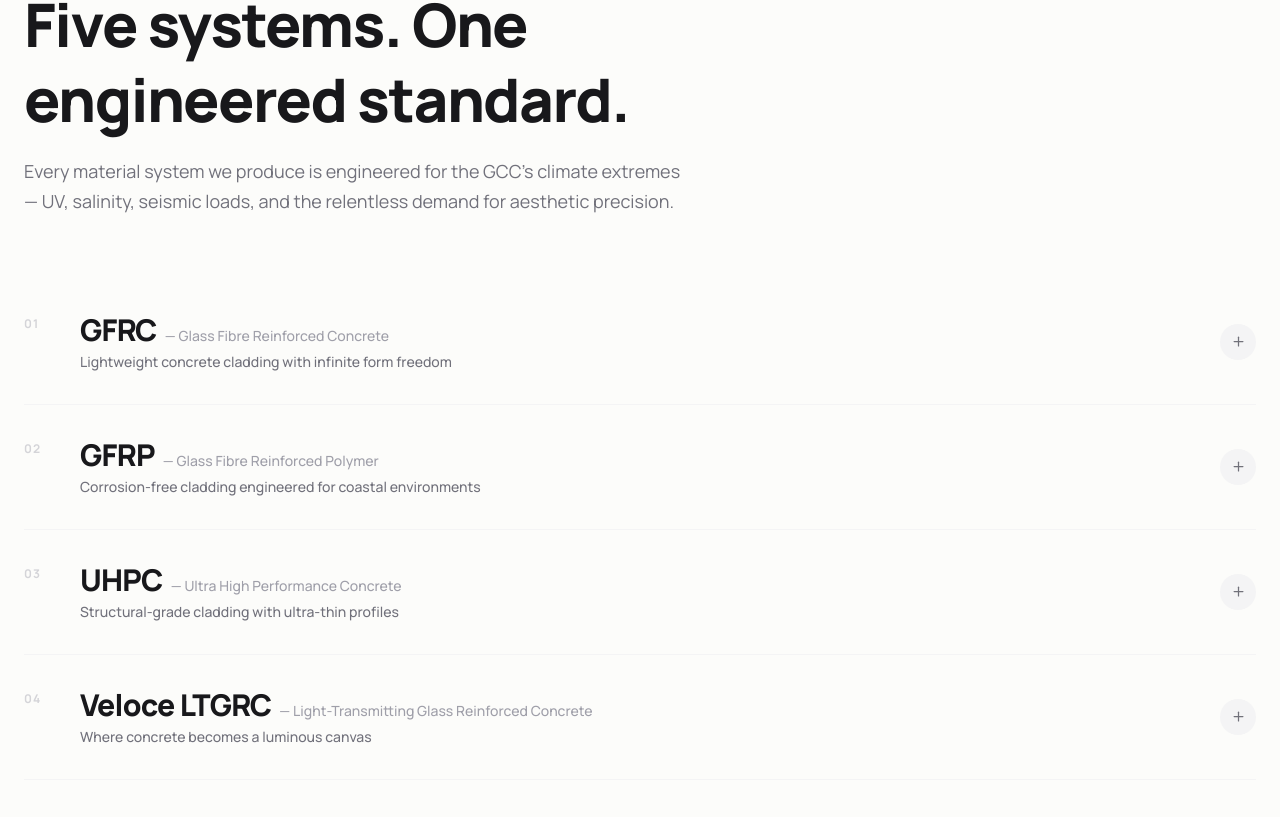
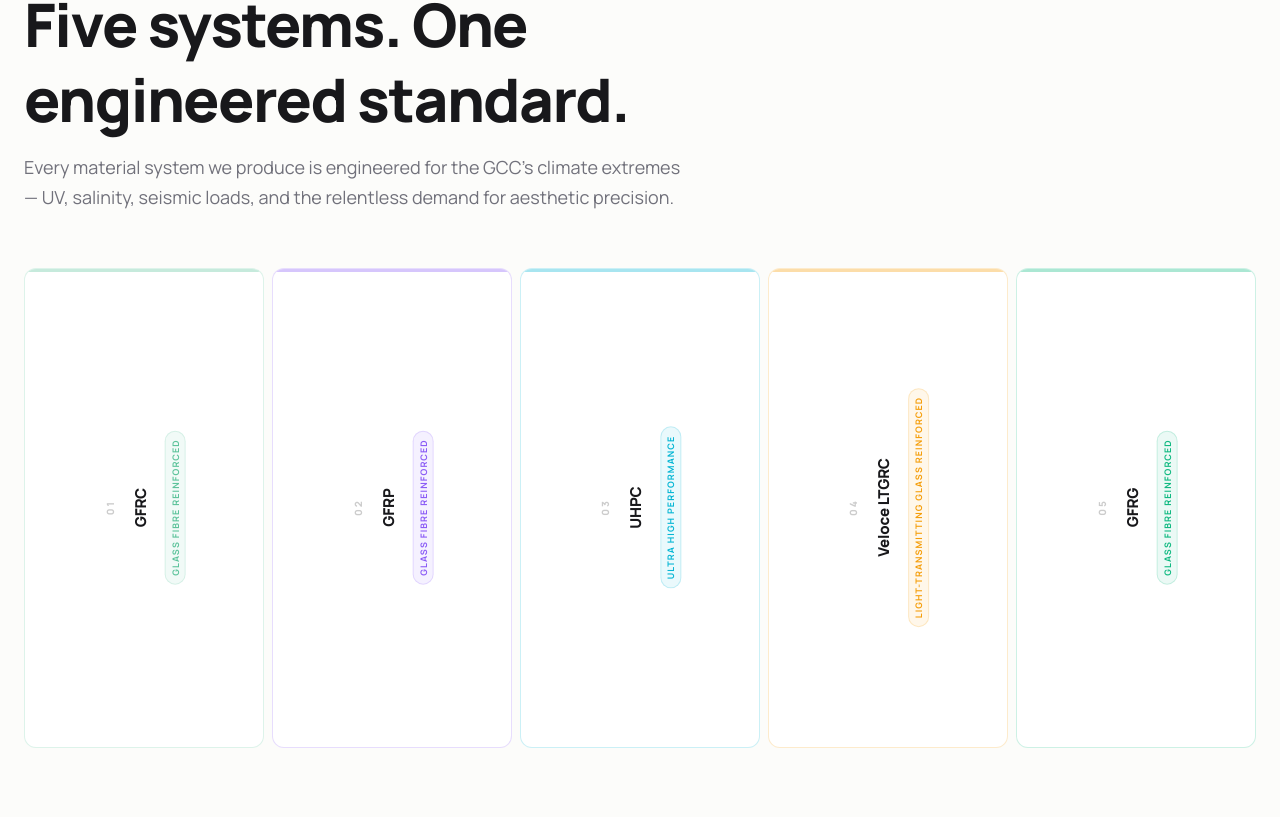
Before and after one commit to kareemzeki-boop/nxtgen-eemar-website, a Next.js app: page /nxtgen-eemar-website/ in a window 1280 px wide. Shown: the part 1289-2106 px from the top of the page. Built offline with nearby package versions, Linux system fonts and the light colour scheme.

Commit message:
Services: expanding accordion cards — same hover mechanic as Innovations

```diff
--- a/app/globals.css
+++ b/app/globals.css
@@ -29,7 +29,8 @@
 * { box-sizing: border-box; }
 
 @media (max-width: 767px) {
-  .inno-label {
+  .inno-label,
+  .svc-label {
     transform: rotate(0deg) !important;
   }
 }
--- a/components/Services.tsx
+++ b/components/Services.tsx
@@ -1,13 +1,11 @@
 "use client";
 import { useState } from "react";
-import { motion, AnimatePresence } from "framer-motion";
-import { Plus, Minus, CheckCircle2 } from "lucide-react";
+import { motion } from "framer-motion";
+import { CheckCircle2, ArrowUpRight } from "lucide-react";
 import { services } from "@/lib/content";
 
-// All material data lives in lib/content.ts — edit there.
-
 export default function Services() {
-  const [open, setOpen] = useState<string | null>(null);
+  const [hovered, setHovered] = useState<number | null>(null);
 
   return (
     <section id="services" className="section-light py-16 md:py-24 lg:py-28">
@@ -19,7 +17,7 @@ export default function Services() {
           whileInView={{ opacity: 1, y: 0 }}
           viewport={{ once: true }}
           transition={{ duration: 0.6, ease: "easeOut" }}
-          className="mb-12 md:mb-16"
+          className="mb-10 md:mb-14"
         >
           <span className="tag-pill bg-indigo-50 text-indigo-600 border border-indigo-100 mb-4">
             Our Materials
@@ -27,124 +25,195 @@ export default function Services() {
           <h2 className="text-3xl sm:text-4xl md:text-6xl font-black tracking-tight text-zinc-900 max-w-3xl leading-tight mt-4">
             Five systems. One engineered standard.
           </h2>
-          <p className="mt-4 sm:mt-5 text-base sm:text-lg text-zinc-500 max-w-2xl leading-relaxed">
+          <p className="mt-4 text-base sm:text-lg text-zinc-500 max-w-2xl leading-relaxed">
             Every material system we produce is engineered for the GCC&apos;s climate extremes — UV, salinity, seismic loads, and the relentless demand for aesthetic precision.
           </p>
         </motion.div>
 
-        {/* Accordion */}
-        <div className="flex flex-col divide-y divide-zinc-100">
-          {services.map((svc, i) => (
+        {/* ── Expanding accordion cards ── */}
         <motion.div
-              key={svc.id}
-              initial={{ opacity: 0, y: 20 }}
+          initial={{ opacity: 0, y: 24 }}
           whileInView={{ opacity: 1, y: 0 }}
           viewport={{ once: true }}
-              transition={{ delay: i * 0.06, duration: 0.5 }}
+          transition={{ duration: 0.6, delay: 0.15, ease: "easeOut" }}
+          className="flex flex-col md:flex-row gap-2"
+          style={{ height: "clamp(480px, 54vh, 580px)" }}
+          onMouseLeave={() => setHovered(null)}
         >
-              <button
-                className="w-full text-left py-6 sm:py-8 flex items-start gap-4 sm:gap-6 group"
-                onClick={() => setOpen(open === svc.id ? null : svc.id)}
+          {services.map((svc, i) => {
+            const active = hovered === i;
+            const dimmed = hovered !== null && !active;
+
+            return (
+              <div
+                key={svc.id}
+                onMouseEnter={() => setHovered(i)}
+                style={{
+                  flex:         active ? 4 : dimmed ? 0.45 : 1,
+                  transition:   "flex 0.5s cubic-bezier(0.4,0,0.2,1)",
+                  border:       `1px solid ${active ? svc.accentColor : svc.accentColor + "35"}`,
+                  background:   "#ffffff",
+                  borderRadius: "12px",
+                  overflow:     "hidden",
+                  cursor:       "pointer",
+                  position:     "relative",
+                  minWidth:     0,
+                }}
               >
-                <span className="text-xs font-bold text-zinc-300 mt-1 w-6 sm:w-8 shrink-0 tracking-widest">
+                {/* Top accent bar */}
+                <div style={{
+                  position: "absolute", top: 0, left: 0, right: 0, height: 3,
+                  background: svc.accentColor,
+                  opacity: active ? 1 : 0.35,
+                  transition: "opacity 0.5s",
+                }} />
+
+                {/* Background image watermark — visible when expanded */}
+                <img
+                  src={svc.image}
+                  alt=""
+                  aria-hidden="true"
+                  style={{
+                    position: "absolute", inset: 0,
+                    width: "100%", height: "100%",
+                    objectFit: "cover",
+                    opacity: active ? 0.06 : 0,
+                    transition: "opacity 0.5s",
+                    pointerEvents: "none",
+                  }}
+                />
+
+                {/* ── COLLAPSED — rotated label ── */}
+                <div style={{
+                  position: "absolute", inset: 0,
+                  display: "flex", alignItems: "center", justifyContent: "center",
+                  opacity: active ? 0 : 1,
+                  transition: "opacity 0.25s",
+                  pointerEvents: active ? "none" : "auto",
+                }}>
+                  <div
+                    className="svc-label"
+                    style={{
+                      display: "flex", flexDirection: "column",
+                      alignItems: "center", gap: 12,
+                      transform: "rotate(-90deg)",
+                      whiteSpace: "nowrap",
+                      transition: "transform 0.5s",
+                    }}
+                  >
+                    <span style={{
+                      fontSize: 10, fontWeight: 800, letterSpacing: "0.2em",
+                      color: "rgba(0,0,0,0.2)", textTransform: "uppercase",
+                    }}>
                       {svc.number}
                     </span>
-                <div className="flex-1 min-w-0">
-                  <div className="flex items-start sm:items-center justify-between gap-3">
-                    <div className="min-w-0">
-                      <div className="flex flex-wrap items-baseline gap-2">
-                        <h3 className="text-xl sm:text-2xl md:text-3xl font-black text-zinc-900 tracking-tight">
+                    <span style={{
+                      fontSize: 15, fontWeight: 900, letterSpacing: "-0.01em",
+                      color: "#18181b",
+                    }}>
                       {svc.title}
-                        </h3>
-                        <span className="text-xs sm:text-sm text-zinc-400 font-medium hidden sm:inline truncate">
-                          — {svc.full}
+                    </span>
+                    <span style={{
+                      fontSize: 9, fontWeight: 700, letterSpacing: "0.12em",
+                      textTransform: "uppercase",
+                      color: svc.accentColor,
+                      padding: "3px 8px",
+                      background: `${svc.accentColor}15`,
+                      borderRadius: 999,
+                      border: `1px solid ${svc.accentColor}30`,
+                    }}>
+                      {svc.full.split(" ").slice(0, 3).join(" ")}
                     </span>
                   </div>
-                      <p className="text-zinc-500 text-xs sm:text-sm mt-1 font-medium">{svc.tagline}</p>
                 </div>
-                    <div
-                      className="w-8 h-8 sm:w-9 sm:h-9 rounded-full flex items-center justify-center shrink-0 transition-all duration-200"
-                      style={{
-                        background: open === svc.id ? svc.accentColor : "#f4f4f5",
-                        color: open === svc.id ? "#fff" : "#71717a",
-                      }}
-                    >
-                      {open === svc.id ? <Minus size={15} /> : <Plus size={15} />}
+
+                {/* ── EXPANDED — full content ── */}
+                <div style={{
+                  position: "absolute", inset: 0,
+                  padding: "24px 24px",
+                  display: "flex", flexDirection: "column",
+                  opacity: active ? 1 : 0,
+                  transition: active ? "opacity 0.3s 0.2s" : "opacity 0.15s",
+                  pointerEvents: active ? "auto" : "none",
+                  overflowY: "auto",
+                }}>
+
+                  {/* Number + title */}
+                  <div style={{ marginBottom: 14 }}>
+                    <div style={{ display: "flex", alignItems: "center", justifyContent: "space-between", marginBottom: 6 }}>
+                      <span style={{ fontSize: 10, fontWeight: 800, color: "rgba(0,0,0,0.2)", letterSpacing: "0.2em" }}>
+                        {svc.number}
+                      </span>
+                      <span style={{
+                        fontSize: 9, fontWeight: 700, letterSpacing: "0.12em",
+                        textTransform: "uppercase", color: svc.accentColor,
+                        padding: "3px 8px", borderRadius: 999,
+                        background: `${svc.accentColor}15`,
+                        border: `1px solid ${svc.accentColor}30`,
+                      }}>
+                        {svc.title}
+                      </span>
                     </div>
+                    <h3 style={{ fontSize: "clamp(16px,1.8vw,22px)", fontWeight: 900, color: "#18181b", letterSpacing: "-0.02em", lineHeight: 1.2 }}>
+                      {svc.full}
+                    </h3>
+                    <p style={{ fontSize: 11, color: "#71717a", fontWeight: 600, marginTop: 4 }}>
+                      {svc.tagline}
+                    </p>
                   </div>
-                </div>
-              </button>
 
-              <AnimatePresence initial={false}>
-                {open === svc.id && (
-                  <motion.div
-                    key="content"
-                    initial={{ height: 0, opacity: 0 }}
-                    animate={{ height: "auto", opacity: 1 }}
-                    exit={{ height: 0, opacity: 0 }}
-                    transition={{ duration: 0.45, ease: [0.25, 0.46, 0.45, 0.94] }}
-                    className="overflow-hidden"
-                  >
-                    <div className="pb-8 sm:pb-10 pl-0 sm:pl-10 md:pl-14 grid grid-cols-1 md:grid-cols-2 gap-6 md:gap-10">
+                  {/* Description */}
+                  <p style={{ fontSize: 12, color: "#52525b", lineHeight: 1.65, marginBottom: 14, flexShrink: 0 }}>
+                    {svc.description}
+                  </p>
 
-                      {/* Left: description + features + CTA */}
-                      <div className="order-2 md:order-1">
-                        <p className="text-zinc-600 text-sm leading-relaxed mb-5">{svc.description}</p>
-                        <ul className="flex flex-col gap-2.5">
-                          {svc.features.map((f) => (
-                            <li key={f} className="flex items-start gap-2.5 text-sm text-zinc-700">
-                              <CheckCircle2
-                                size={15}
-                                className="mt-0.5 shrink-0"
-                                style={{ color: svc.accentColor }}
-                              />
+                  {/* Features */}
+                  <ul style={{ display: "flex", flexDirection: "column", gap: 6, marginBottom: 14, flexShrink: 0 }}>
+                    {svc.features.slice(0, 4).map((f) => (
+                      <li key={f} style={{ display: "flex", alignItems: "flex-start", gap: 7, fontSize: 11, color: "#3f3f46" }}>
+                        <CheckCircle2 size={12} style={{ color: svc.accentColor, marginTop: 1, flexShrink: 0 }} />
                         {f}
                       </li>
                     ))}
                   </ul>
+
+                  <div style={{ flex: 1 }} />
+
+                  {/* Quote snippet */}
+                  {svc.quote && (
+                    <p style={{ fontSize: 11, color: "#a1a1aa", fontStyle: "italic", marginBottom: 14, borderLeft: `2px solid ${svc.accentColor}40`, paddingLeft: 10, lineHeight: 1.5 }}>
+                      &ldquo;{svc.quote.slice(0, 90)}&hellip;&rdquo;
+                    </p>
+                  )}
+
+                  {/* CTA */}
                   <a
                     href="#contact"
-                          className="btn-primary inline-flex items-center gap-2 px-5 sm:px-6 py-3 text-sm mt-6 sm:mt-8"
-                          style={{ background: svc.accentColor }}
+                    style={{
+                      display: "inline-flex", alignItems: "center", justifyContent: "center",
+                      gap: 6, padding: "10px 18px", borderRadius: 9999,
+                      background: svc.accentColor, color: "#fff",
+                      fontSize: 11, fontWeight: 700, textDecoration: "none",
+                      letterSpacing: "0.04em", transition: "opacity 0.2s",
+                      flexShrink: 0,
+                    }}
+                    onMouseEnter={e => (e.currentTarget.style.opacity = "0.85")}
+                    onMouseLeave={e => (e.currentTarget.style.opacity = "1")}
                   >
-                          Request a Quote
+                    Request a Quote <ArrowUpRight size={12} />
                   </a>
-                      </div>
 
-                      {/* Right: facade photo with testimonial overlay */}
-                      <div className="order-1 md:order-2 relative rounded-2xl overflow-hidden h-[220px] sm:h-[280px] md:h-auto md:min-h-[300px]">
-                        <img
-                          src={svc.image}
-                          alt={svc.imageAlt}
-                          className="w-full h-full object-cover"
-                          loading="lazy"
-                        />
-                        <div
-                          className="absolute inset-0"
-                          style={{ background: "linear-gradient(to top, rgba(0,0,0,0.88) 0%, rgba(0,0,0,0.35) 45%, transparent 100%)" }}
-                        />
-                        <div
-                          className="absolute bottom-0 left-0 right-0 h-1 opacity-70"
-                          style={{ background: svc.accentColor }}
-                        />
-                        <div className="absolute bottom-0 left-0 right-0 p-4 sm:p-5">
-                          <div className="text-lg font-black leading-none mb-2 opacity-80" style={{ color: svc.accentColor }}>
-                            &ldquo;
-                          </div>
-                          <p className="text-white text-xs sm:text-sm leading-relaxed italic mb-2 line-clamp-3">
-                            {svc.quote}
-                          </p>
-                          <span className="text-white/55 text-[10px] sm:text-xs font-medium">{svc.quoteBy}</span>
                 </div>
               </div>
+            );
+          })}
+        </motion.div>
 
-                    </div>
-                  </motion.div>
-                )}
-              </AnimatePresence>
-            </motion.div>
-          ))}
-        </div>
+        {/* Mobile hint */}
+        <p className="mt-5 text-center text-zinc-300 text-xs font-medium tracking-widest uppercase md:hidden">
+          Tap a panel to explore
+        </p>
+
       </div>
     </section>
   );
```
Lines whose indentation alone changed are shown as unchanged.
